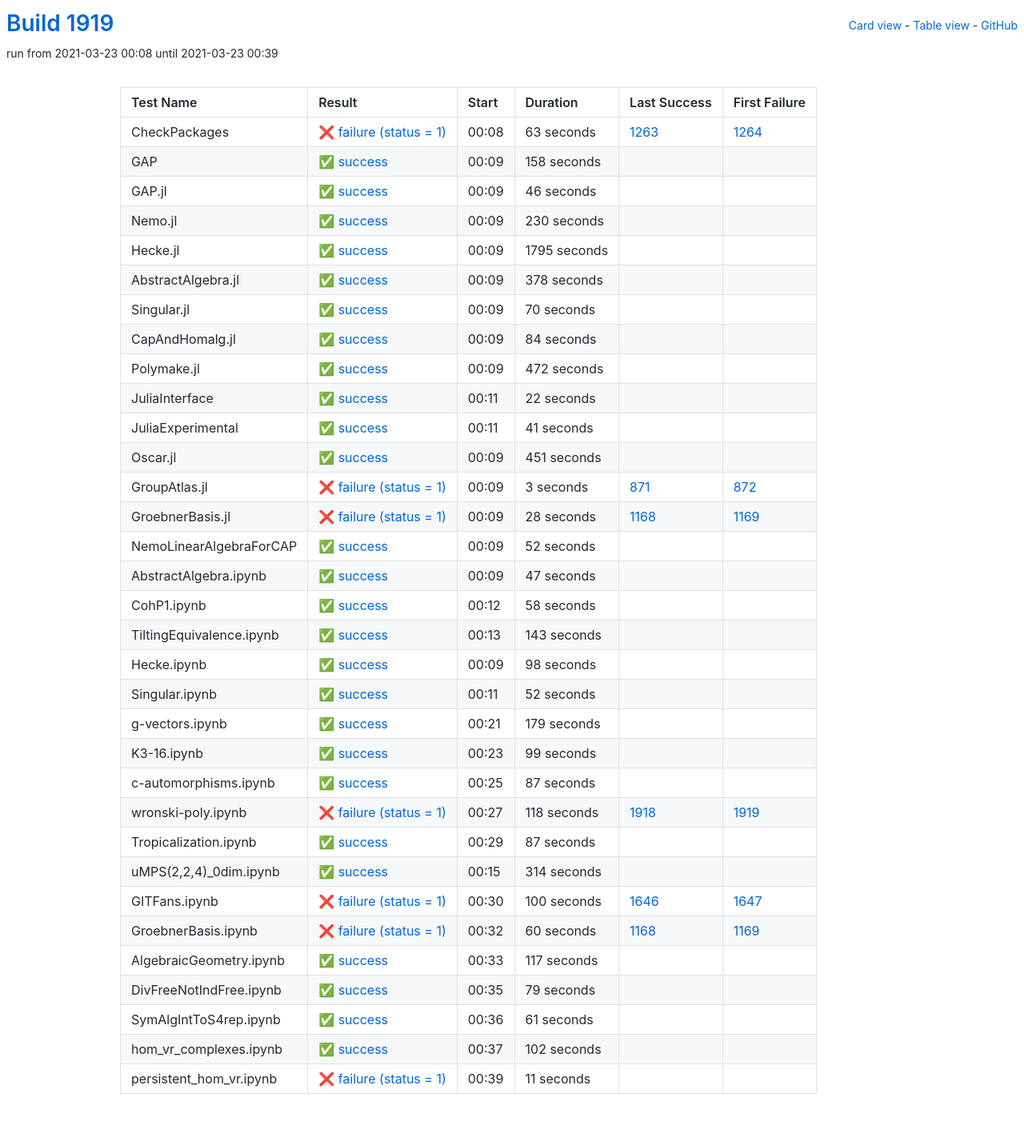
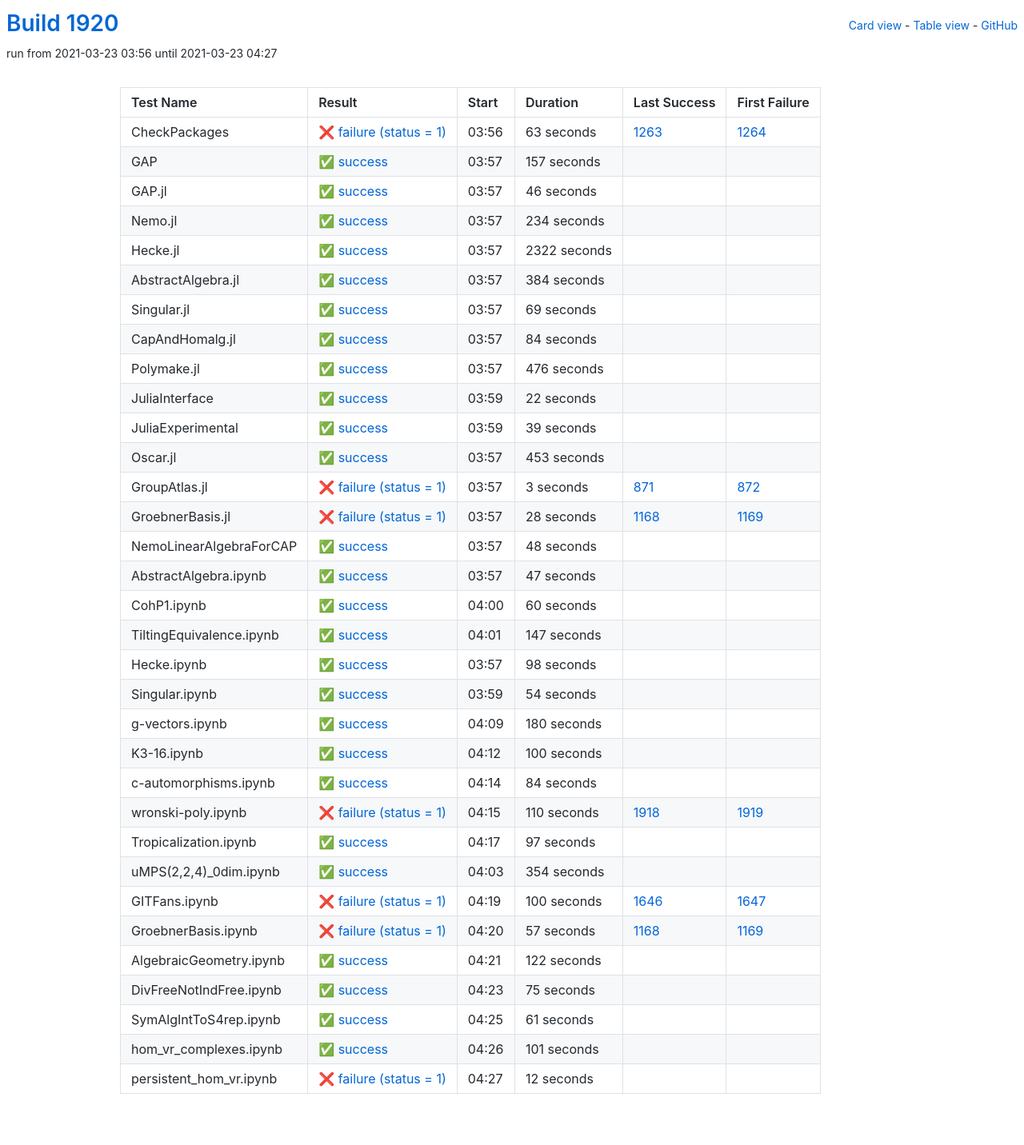
Before and after one commit to oscar-system/oscar-ci-status-stable, a Jekyll site: the page built from table.html, in a window 1280 px wide. Shown: the whole page at 80% size. Built offline with Jekyll 4.4.1, drawn with Linux system fonts in a browser that asks for light colours.

Commit message:
Build #1920

```diff
--- a/_data/ci.yml
+++ b/_data/ci.yml
@@ -1,6 +1,6 @@
 ---
-build: 1919
-build_url: https://oscarci.mathematik.uni-kl.de/job/oscar-stable/1919/
+build: 1920
+build_url: https://oscarci.mathematik.uni-kl.de/job/oscar-stable/1920/
 job: oscar-stable
 organization: oscar-system
 repo: oscar-ci-status-stable
@@ -8,8 +8,8 @@ repourl: https://github.com/oscar-system/oscar-ci-status-stable
 tests:
 - name: CheckPackages
   id: checkpackages
-  log: https://oscarci.mathematik.uni-kl.de/job/oscar-stable/1919/artifact/logs/build-1919/CheckPackages.log
-  start: 2021-03-23 00:08
+  log: https://oscarci.mathematik.uni-kl.de/job/oscar-stable/1920/artifact/logs/build-1920/CheckPackages.log
+  start: 2021-03-23 03:56
   success: false
   exitcode: 1
   status: failure
@@ -20,20 +20,20 @@ tests:
   first_failure_url: https://oscarci.mathematik.uni-kl.de/job/oscar-stable/1264/
 - name: GAP
   id: gap
-  log: https://oscarci.mathematik.uni-kl.de/job/oscar-stable/1919/artifact/logs/build-1919/GAP.log
-  start: 2021-03-23 00:09
+  log: https://oscarci.mathematik.uni-kl.de/job/oscar-stable/1920/artifact/logs/build-1920/GAP.log
+  start: 2021-03-23 03:57
   success: true
   exitcode: 0
   status: success
-  duration: 158
+  duration: 157
   last_success: false
   last_success_url:
   first_failure: false
   first_failure_url:
 - name: GAP.jl
   id: gap-jl
-  log: https://oscarci.mathematik.uni-kl.de/job/oscar-stable/1919/artifact/logs/build-1919/GAP.jl.log
-  start: 2021-03-23 00:09
+  log: https://oscarci.mathematik.uni-kl.de/job/oscar-stable/1920/artifact/logs/build-1920/GAP.jl.log
+  start: 2021-03-23 03:57
   success: true
   exitcode: 0
   status: success
@@ -44,56 +44,56 @@ tests:
   first_failure_url:
 - name: Nemo.jl
   id: nemo-jl
-  log: https://oscarci.mathematik.uni-kl.de/job/oscar-stable/1919/artifact/logs/build-1919/Nemo.jl.log
-  start: 2021-03-23 00:09
+  log: https://oscarci.mathematik.uni-kl.de/job/oscar-stable/1920/artifact/logs/build-1920/Nemo.jl.log
+  start: 2021-03-23 03:57
   success: true
   exitcode: 0
   status: success
-  duration: 230
+  duration: 234
   last_success: false
   last_success_url:
   first_failure: false
   first_failure_url:
 - name: Hecke.jl
   id: hecke-jl
-  log: https://oscarci.mathematik.uni-kl.de/job/oscar-stable/1919/artifact/logs/build-1919/Hecke.jl.log
-  start: 2021-03-23 00:09
+  log: https://oscarci.mathematik.uni-kl.de/job/oscar-stable/1920/artifact/logs/build-1920/Hecke.jl.log
+  start: 2021-03-23 03:57
   success: true
   exitcode: 0
   status: success
-  duration: 1795
+  duration: 2322
   last_success: false
   last_success_url:
   first_failure: false
   first_failure_url:
 - name: AbstractAlgebra.jl
   id: abstractalgebra-jl
-  log: https://oscarci.mathematik.uni-kl.de/job/oscar-stable/1919/artifact/logs/build-1919/AbstractAlgebra.jl.log
-  start: 2021-03-23 00:09
+  log: https://oscarci.mathematik.uni-kl.de/job/oscar-stable/1920/artifact/logs/build-1920/AbstractAlgebra.jl.log
+  start: 2021-03-23 03:57
   success: true
   exitcode: 0
   status: success
-  duration: 378
+  duration: 384
   last_success: false
   last_success_url:
   first_failure: false
   first_failure_url:
 - name: Singular.jl
   id: singular-jl
-  log: https://oscarci.mathematik.uni-kl.de/job/oscar-stable/1919/artifact/logs/build-1919/Singular.jl.log
-  start: 2021-03-23 00:09
+  log: https://oscarci.mathematik.uni-kl.de/job/oscar-stable/1920/artifact/logs/build-1920/Singular.jl.log
+  start: 2021-03-23 03:57
   success: true
   exitcode: 0
   status: success
-  duration: 70
+  duration: 69
   last_success: false
   last_success_url:
   first_failure: false
   first_failure_url:
 - name: CapAndHomalg.jl
   id: capandhomalg-jl
-  log: https://oscarci.mathematik.uni-kl.de/job/oscar-stable/1919/artifact/logs/build-1919/CapAndHomalg.jl.log
-  start: 2021-03-23 00:09
+  log: https://oscarci.mathematik.uni-kl.de/job/oscar-stable/1920/artifact/logs/build-1920/CapAndHomalg.jl.log
+  start: 2021-03-23 03:57
   success: true
   exitcode: 0
   status: success
@@ -104,20 +104,20 @@ tests:
   first_failure_url:
 - name: Polymake.jl
   id: polymake-jl
-  log: https://oscarci.mathematik.uni-kl.de/job/oscar-stable/1919/artifact/logs/build-1919/Polymake.jl.log
-  start: 2021-03-23 00:09
+  log: https://oscarci.mathematik.uni-kl.de/job/oscar-stable/1920/artifact/logs/build-1920/Polymake.jl.log
+  start: 2021-03-23 03:57
   success: true
   exitcode: 0
   status: success
-  duration: 472
+  duration: 476
   last_success: false
   last_success_url:
   first_failure: false
   first_failure_url:
 - name: JuliaInterface
   id: juliainterface
-  log: https://oscarci.mathematik.uni-kl.de/job/oscar-stable/1919/artifact/logs/build-1919/JuliaInterface.log
-  start: 2021-03-23 00:11
+  log: https://oscarci.mathematik.uni-kl.de/job/oscar-stable/1920/artifact/logs/build-1920/JuliaInterface.log
+  start: 2021-03-23 03:59
   success: true
   exitcode: 0
   status: success
@@ -128,32 +128,32 @@ tests:
   first_failure_url:
 - name: JuliaExperimental
   id: juliaexperimental
-  log: https://oscarci.mathematik.uni-kl.de/job/oscar-stable/1919/artifact/logs/build-1919/JuliaExperimental.log
-  start: 2021-03-23 00:11
+  log: https://oscarci.mathematik.uni-kl.de/job/oscar-stable/1920/artifact/logs/build-1920/JuliaExperimental.log
+  start: 2021-03-23 03:59
   success: true
   exitcode: 0
   status: success
-  duration: 41
+  duration: 39
   last_success: false
   last_success_url:
   first_failure: false
   first_failure_url:
 - name: Oscar.jl
   id: oscar-jl
-  log: https://oscarci.mathematik.uni-kl.de/job/oscar-stable/1919/artifact/logs/build-1919/Oscar.jl.log
-  start: 2021-03-23 00:09
+  log: https://oscarci.mathematik.uni-kl.de/job/oscar-stable/1920/artifact/logs/build-1920/Oscar.jl.log
+  start: 2021-03-23 03:57
   success: true
   exitcode: 0
   status: success
-  duration: 451
+  duration: 453
   last_success: false
   last_success_url:
   first_failure: false
   first_failure_url:
 - name: GroupAtlas.jl
   id: groupatlas-jl
-  log: https://oscarci.mathematik.uni-kl.de/job/oscar-stable/1919/artifact/logs/build-1919/GroupAtlas.jl.log
-  start: 2021-03-23 00:09
+  log: https://oscarci.mathematik.uni-kl.de/job/oscar-stable/1920/artifact/logs/build-1920/GroupAtlas.jl.log
+  start: 2021-03-23 03:57
   success: false
   exitcode: 1
   status: failure
@@ -164,8 +164,8 @@ tests:
   first_failure_url: https://oscarci.mathematik.uni-kl.de/job/oscar-stable/872/
 - name: GroebnerBasis.jl
   id: groebnerbasis-jl
-  log: https://oscarci.mathematik.uni-kl.de/job/oscar-stable/1919/artifact/logs/build-1919/GroebnerBasis.jl.log
-  start: 2021-03-23 00:09
+  log: https://oscarci.mathematik.uni-kl.de/job/oscar-stable/1920/artifact/logs/build-1920/GroebnerBasis.jl.log
+  start: 2021-03-23 03:57
   success: false
   exitcode: 1
   status: failure
@@ -176,20 +176,20 @@ tests:
   first_failure_url: https://oscarci.mathematik.uni-kl.de/job/oscar-stable/1169/
 - name: NemoLinearAlgebraForCAP
   id: nemolinearalgebraforcap
-  log: https://oscarci.mathematik.uni-kl.de/job/oscar-stable/1919/artifact/logs/build-1919/NemoLinearAlgebraForCAP.log
-  start: 2021-03-23 00:09
+  log: https://oscarci.mathematik.uni-kl.de/job/oscar-stable/1920/artifact/logs/build-1920/NemoLinearAlgebraForCAP.log
+  start: 2021-03-23 03:57
   success: true
   exitcode: 0
   status: success
-  duration: 52
+  duration: 48
   last_success: false
   last_success_url:
   first_failure: false
   first_failure_url:
 - name: AbstractAlgebra.ipynb
   id: abstractalgebra-ipynb
-  log: https://oscarci.mathematik.uni-kl.de/job/oscar-stable/1919/artifact/logs/build-1919/AbstractAlgebra.ipynb.log
-  start: 2021-03-23 00:09
+  log: https://oscarci.mathematik.uni-kl.de/job/oscar-stable/1920/artifact/logs/build-1920/AbstractAlgebra.ipynb.log
+  start: 2021-03-23 03:57
   success: true
   exitcode: 0
   status: success
@@ -200,32 +200,32 @@ tests:
   first_failure_url:
 - name: CohP1.ipynb
   id: cohp1-ipynb
-  log: https://oscarci.mathematik.uni-kl.de/job/oscar-stable/1919/artifact/logs/build-1919/CohP1.ipynb.log
-  start: 2021-03-23 00:12
+  log: https://oscarci.mathematik.uni-kl.de/job/oscar-stable/1920/artifact/logs/build-1920/CohP1.ipynb.log
+  start: 2021-03-23 04:00
   success: true
   exitcode: 0
   status: success
-  duration: 58
+  duration: 60
   last_success: false
   last_success_url:
   first_failure: false
   first_failure_url:
 - name: TiltingEquivalence.ipynb
   id: tiltingequivalence-ipynb
-  log: https://oscarci.mathematik.uni-kl.de/job/oscar-stable/1919/artifact/logs/build-1919/TiltingEquivalence.ipynb.log
-  start: 2021-03-23 00:13
+  log: https://oscarci.mathematik.uni-kl.de/job/oscar-stable/1920/artifact/logs/build-1920/TiltingEquivalence.ipynb.log
+  start: 2021-03-23 04:01
   success: true
   exitcode: 0
   status: success
-  duration: 143
+  duration: 147
   last_success: false
   last_success_url:
   first_failure: false
   first_failure_url:
 - name: Hecke.ipynb
   id: hecke-ipynb
-  log: https://oscarci.mathematik.uni-kl.de/job/oscar-stable/1919/artifact/logs/build-1919/Hecke.ipynb.log
-  start: 2021-03-23 00:09
+  log: https://oscarci.mathematik.uni-kl.de/job/oscar-stable/1920/artifact/logs/build-1920/Hecke.ipynb.log
+  start: 2021-03-23 03:57
   success: true
   exitcode: 0
   status: success
@@ -236,92 +236,92 @@ tests:
   first_failure_url:
 - name: Singular.ipynb
   id: singular-ipynb
-  log: https://oscarci.mathematik.uni-kl.de/job/oscar-stable/1919/artifact/logs/build-1919/Singular.ipynb.log
-  start: 2021-03-23 00:11
+  log: https://oscarci.mathematik.uni-kl.de/job/oscar-stable/1920/artifact/logs/build-1920/Singular.ipynb.log
+  start: 2021-03-23 03:59
   success: true
   exitcode: 0
   status: success
-  duration: 52
+  duration: 54
   last_success: false
   last_success_url:
   first_failure: false
   first_failure_url:
 - name: g-vectors.ipynb
   id: g-vectors-ipynb
-  log: https://oscarci.mathematik.uni-kl.de/job/oscar-stable/1919/artifact/logs/build-1919/g-vectors.ipynb.log
-  start: 2021-03-23 00:21
+  log: https://oscarci.mathematik.uni-kl.de/job/oscar-stable/1920/artifact/logs/build-1920/g-vectors.ipynb.log
+  start: 2021-03-23 04:09
   success: true
   exitcode: 0
   status: success
-  duration: 179
+  duration: 180
   last_success: false
   last_success_url:
   first_failure: false
   first_failure_url:
 - name: K3-16.ipynb
   id: k3-16-ipynb
-  log: https://oscarci.mathematik.uni-kl.de/job/oscar-stable/1919/artifact/logs/build-1919/K3-16.ipynb.log
-  start: 2021-03-23 00:23
+  log: https://oscarci.mathematik.uni-kl.de/job/oscar-stable/1920/artifact/logs/build-1920/K3-16.ipynb.log
+  start: 2021-03-23 04:12
   success: true
   exitcode: 0
   status: success
-  duration: 99
+  duration: 100
   last_success: false
   last_success_url:
   first_failure: false
   first_failure_url:
 - name: c-automorphisms.ipynb
   id: c-automorphisms-ipynb
-  log: https://oscarci.mathematik.uni-kl.de/job/oscar-stable/1919/artifact/logs/build-1919/c-automorphisms.ipynb.log
-  start: 2021-03-23 00:25
+  log: https://oscarci.mathematik.uni-kl.de/job/oscar-stable/1920/artifact/logs/build-1920/c-automorphisms.ipynb.log
+  start: 2021-03-23 04:14
   success: true
   exitcode: 0
   status: success
-  duration: 87
+  duration: 84
   last_success: false
   last_success_url:
   first_failure: false
   first_failure_url:
 - name: wronski-poly.ipynb
   id: wronski-poly-ipynb
-  log: https://oscarci.mathematik.uni-kl.de/job/oscar-stable/1919/artifact/logs/build-1919/wronski-poly.ipynb.log
-  start: 2021-03-23 00:27
+  log: https://oscarci.mathematik.uni-kl.de/job/oscar-stable/1920/artifact/logs/build-1920/wronski-poly.ipynb.log
+  start: 2021-03-23 04:15
   success: false
   exitcode: 1
   status: failure
-  duration: 118
+  duration: 110
   last_success: 1918
   last_success_url: https://oscarci.mathematik.uni-kl.de/job/oscar-stable/1918/
   first_failure: 1919
   first_failure_url: https://oscarci.mathematik.uni-kl.de/job/oscar-stable/1919/
 - name: Tropicalization.ipynb
   id: tropicalization-ipynb
-  log: https://oscarci.mathematik.uni-kl.de/job/oscar-stable/1919/artifact/logs/build-1919/Tropicalization.ipynb.log
-  start: 2021-03-23 00:29
+  log: https://oscarci.mathematik.uni-kl.de/job/oscar-stable/1920/artifact/logs/build-1920/Tropicalization.ipynb.log
+  start: 2021-03-23 04:17
   success: true
   exitcode: 0
   status: success
-  duration: 87
+  duration: 97
   last_success: false
   last_success_url:
   first_failure: false
   first_failure_url:
 - name: uMPS(2,2,4)_0dim.ipynb
   id: umps-2-2-4-0dim-ipynb
-  log: https://oscarci.mathematik.uni-kl.de/job/oscar-stable/1919/artifact/logs/build-1919/uMPS-2-2-4-_0dim.ipynb.log
-  start: 2021-03-23 00:15
+  log: https://oscarci.mathematik.uni-kl.de/job/oscar-stable/1920/artifact/logs/build-1920/uMPS-2-2-4-_0dim.ipynb.log
+  start: 2021-03-23 04:03
   success: true
   exitcode: 0
   status: success
-  duration: 314
+  duration: 354
   last_success: false
   last_success_url:
   first_failure: false
   first_failure_url:
 - name: GITFans.ipynb
   id: gitfans-ipynb
-  log: https://oscarci.mathematik.uni-kl.de/job/oscar-stable/1919/artifact/logs/build-1919/GITFans.ipynb.log
-  start: 2021-03-23 00:30
+  log: https://oscarci.mathematik.uni-kl.de/job/oscar-stable/1920/artifact/logs/build-1920/GITFans.ipynb.log
+  start: 2021-03-23 04:19
   success: false
   exitcode: 1
   status: failure
@@ -332,44 +332,44 @@ tests:
   first_failure_url: https://oscarci.mathematik.uni-kl.de/job/oscar-stable/1647/
 - name: GroebnerBasis.ipynb
   id: groebnerbasis-ipynb
-  log: https://oscarci.mathematik.uni-kl.de/job/oscar-stable/1919/artifact/logs/build-1919/GroebnerBasis.ipynb.log
-  start: 2021-03-23 00:32
+  log: https://oscarci.mathematik.uni-kl.de/job/oscar-stable/1920/artifact/logs/build-1920/GroebnerBasis.ipynb.log
+  start: 2021-03-23 04:20
   success: false
   exitcode: 1
   status: failure
-  duration: 60
+  duration: 57
   last_success: 1168
   last_success_url: https://oscarci.mathematik.uni-kl.de/job/oscar-stable/1168/
   first_failure: 1169
   first_failure_url: https://oscarci.mathematik.uni-kl.de/job/oscar-stable/1169/
 - name: AlgebraicGeometry.ipynb
   id: algebraicgeometry-ipynb
-  log: https://oscarci.mathematik.uni-kl.de/job/oscar-stable/1919/artifact/logs/build-1919/AlgebraicGeometry.ipynb.log
-  start: 2021-03-23 00:33
+  log: https://oscarci.mathematik.uni-kl.de/job/oscar-stable/1920/artifact/logs/build-1920/AlgebraicGeometry.ipynb.log
+  start: 2021-03-23 04:21
   success: true
   exitcode: 0
   status: success
-  duration: 117
+  duration: 122
   last_success: false
   last_success_url:
   first_failure: false
   first_failure_url:
 - name: DivFreeNotIndFree.ipynb
   id: divfreenotindfree-ipynb
-  log: https://oscarci.mathematik.uni-kl.de/job/oscar-stable/1919/artifact/logs/build-1919/DivFreeNotIndFree.ipynb.log
-  start: 2021-03-23 00:35
+  log: https://oscarci.mathematik.uni-kl.de/job/oscar-stable/1920/artifact/logs/build-1920/DivFreeNotIndFree.ipynb.log
+  start: 2021-03-23 04:23
   success: true
   exitcode: 0
   status: success
-  duration: 79
+  duration: 75
   last_success: false
   last_success_url:
   first_failure: false
   first_failure_url:
 - name: SymAlgIntToS4rep.ipynb
   id: symalginttos4rep-ipynb
-  log: https://oscarci.mathematik.uni-kl.de/job/oscar-stable/1919/artifact/logs/build-1919/SymAlgIntToS4rep.ipynb.log
-  start: 2021-03-23 00:36
+  log: https://oscarci.mathematik.uni-kl.de/job/oscar-stable/1920/artifact/logs/build-1920/SymAlgIntToS4rep.ipynb.log
+  start: 2021-03-23 04:25
   success: true
   exitcode: 0
   status: success
@@ -380,24 +380,24 @@ tests:
   first_failure_url:
 - name: hom_vr_complexes.ipynb
   id: hom-vr-complexes-ipynb
-  log: https://oscarci.mathematik.uni-kl.de/job/oscar-stable/1919/artifact/logs/build-1919/hom_vr_complexes.ipynb.log
-  start: 2021-03-23 00:37
+  log: https://oscarci.mathematik.uni-kl.de/job/oscar-stable/1920/artifact/logs/build-1920/hom_vr_complexes.ipynb.log
+  start: 2021-03-23 04:26
   success: true
   exitcode: 0
   status: success
-  duration: 102
+  duration: 101
   last_success: false
   last_success_url:
   first_failure: false
   first_failure_url:
 - name: persistent_hom_vr.ipynb
   id: persistent-hom-vr-ipynb
-  log: https://oscarci.mathematik.uni-kl.de/job/oscar-stable/1919/artifact/logs/build-1919/persistent_hom_vr.ipynb.log
-  start: 2021-03-23 00:39
+  log: https://oscarci.mathematik.uni-kl.de/job/oscar-stable/1920/artifact/logs/build-1920/persistent_hom_vr.ipynb.log
+  start: 2021-03-23 04:27
   success: false
   exitcode: 1
   status: failure
-  duration: 11
+  duration: 12
   last_success: false
   last_success_url:
   first_failure: false
```
Also changed, not shown: README.md.
